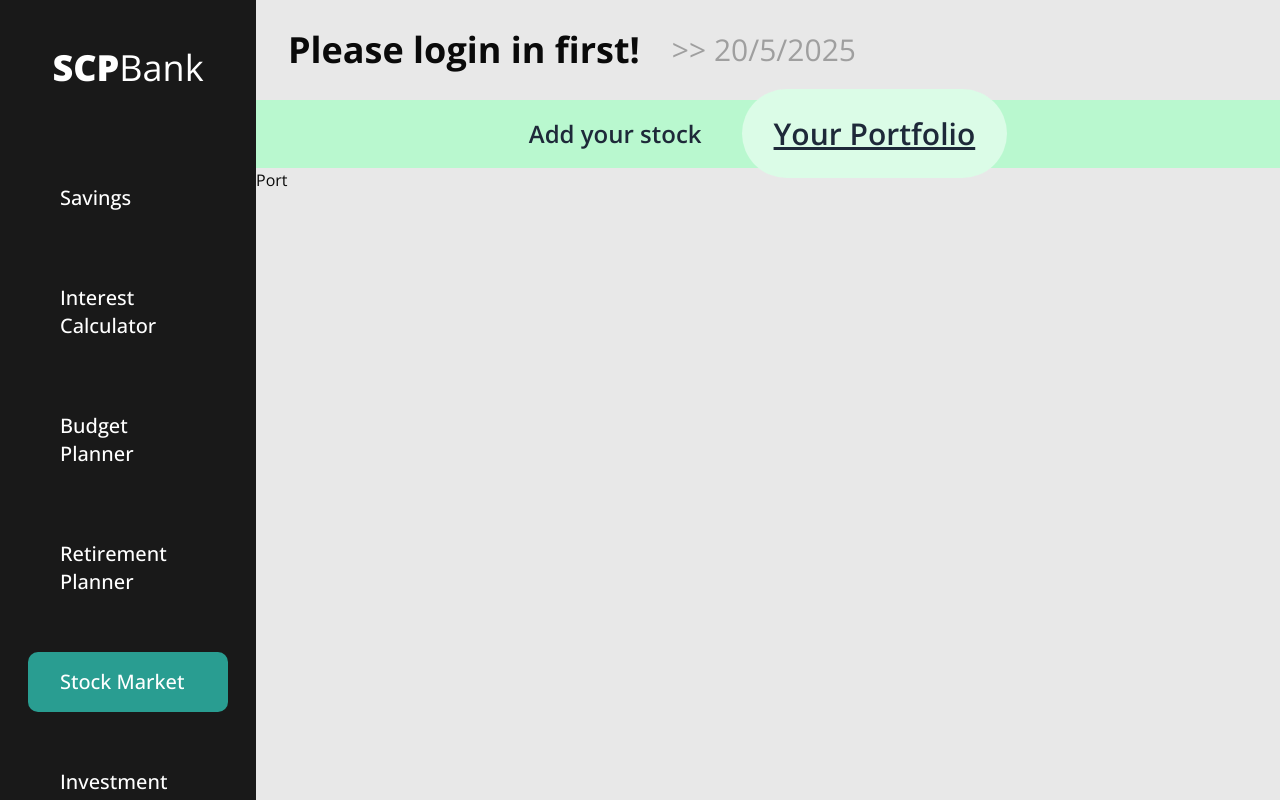
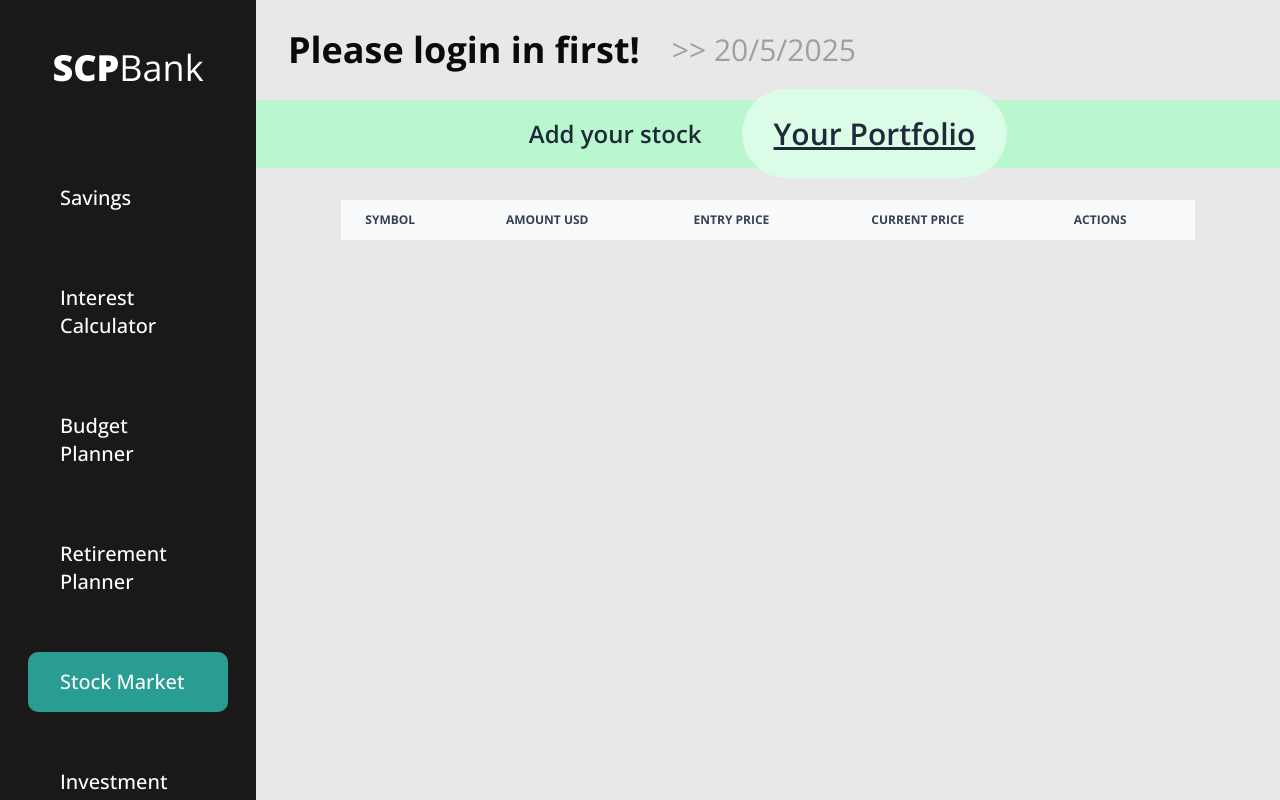
Before and after one commit to SCPassion/scpbank-ts, a React (Vite) app: page /stock/portfolio in a window 1280 px wide. Shown: the top 800 px of the page. Built offline with nearby package versions, Linux system fonts and the light colour scheme.

Commit message:
feat: enhance portfolio component by adding entry price and total investment to price data

```diff
--- a/src/functions/investmentOperation.ts
+++ b/src/functions/investmentOperation.ts
@@ -106,6 +106,8 @@ export async function fetchPortfolioPrice(
     previous_close: item.pc,
     change: item.d,
     percent_change: item.dp,
+    entry_price: portfolio[index].entry_price,
+    total_investment: portfolio[index].amount_usd,
   }))
   setPriceDatas(priceData)
 }
--- a/src/lib/types.ts
+++ b/src/lib/types.ts
@@ -86,4 +86,6 @@ export type PriceData = {
   previous_close: number
   change: number
   percent_change: number
+  entry_price: number
+  total_investment: number
 }
--- a/src/pages/stock/Portfolio.tsx
+++ b/src/pages/stock/Portfolio.tsx
@@ -21,6 +21,30 @@ export default function Portfolio() {
     portfolio && fetchPortfolioPrice(portfolio, setPriceDatas)
   }, [portfolio])
 
-  console.log("Portfolio data:", priceDatas)
-  return <h1>Port</h1>
+  console.log("Portfolio data:", portfolio)
+  console.log("price data:", priceDatas)
+  return (
+    <table className="mx-auto mt-8 w-10/12 text-left text-sm text-gray-500 dark:text-gray-400">
+      <thead className="bg-gray-50 text-xs text-gray-700 uppercase dark:bg-gray-700 dark:text-gray-400">
+        <tr>
+          <th scope="col" className="px-6 py-3">
+            Symbol
+          </th>
+          <th scope="col" className="px-6 py-3">
+            Amount USD
+          </th>
+          <th scope="col" className="px-6 py-3">
+            Entry Price
+          </th>
+          <th scope="col" className="px-6 py-3">
+            Current Price
+          </th>
+          <th scope="col" className="px-6 py-3">
+            Actions
+          </th>
+        </tr>
+      </thead>
+      <tbody></tbody>
+    </table>
+  )
 }
```
